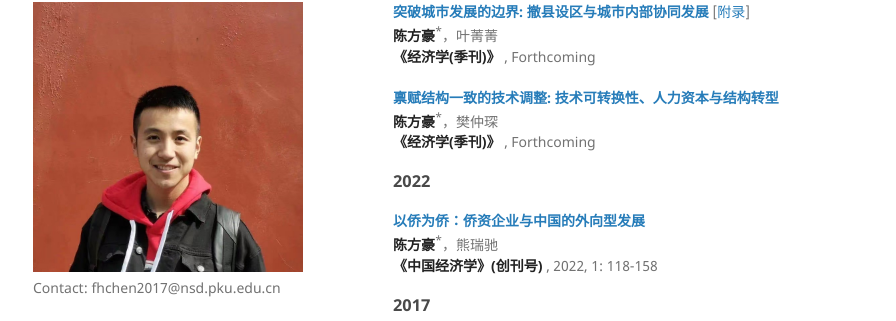
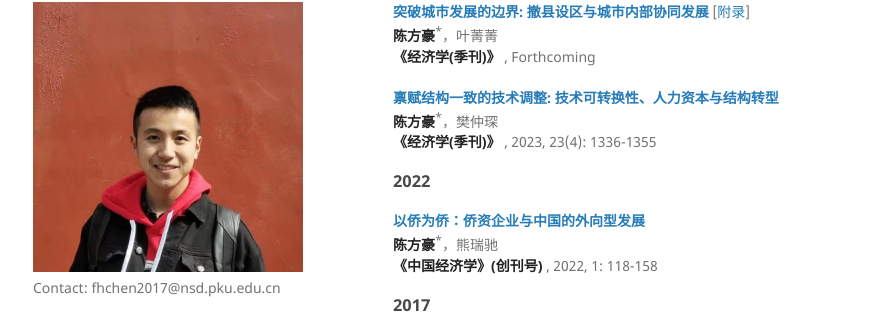
Before and after one commit to FanghaoChen/homepage, a Jekyll site: the page built from research.md, in a window 1280 px wide and 900 px high. Shown: the part 190-511 px from the top of the window, without its empty margins (177-1073 px from the left). Built offline with Jekyll 4.4.1, drawn with Linux system fonts in a browser that asks for light colours.

Commit message:
Update research.md

```diff
--- a/research.md
+++ b/research.md
@@ -12,9 +12,9 @@ layout: default
 **陈方豪**<sup>*</sup>，叶菁菁 <br/>
 **《经济学(季刊)》** , Forthcoming
 
-**[禀赋结构一致的技术调整: 技术可转换性、人力资本与结构转型](./assets/techchange_draft_221027.pdf)** <br/>
+**[禀赋结构一致的技术调整: 技术可转换性、人力资本与结构转型](https://kns.cnki.net/kcms2/article/abstract?v=3uoqIhG8C44YLTlOAiTRKu87-SJxoEJu6LL9TJzd50n7EU_Z-wbXjTajTLE0Q212OC_2e9Ey6tEM2Bigkp2lsphd1d031YnA&uniplatform=NZKPT)** <br/>
 **陈方豪**<sup>*</sup>，樊仲琛 <br/>
-**《经济学(季刊)》** , Forthcoming
+**《经济学(季刊)》** , 2023, 23(4): 1336-1355
 
 ### 2022 ###
 
```
